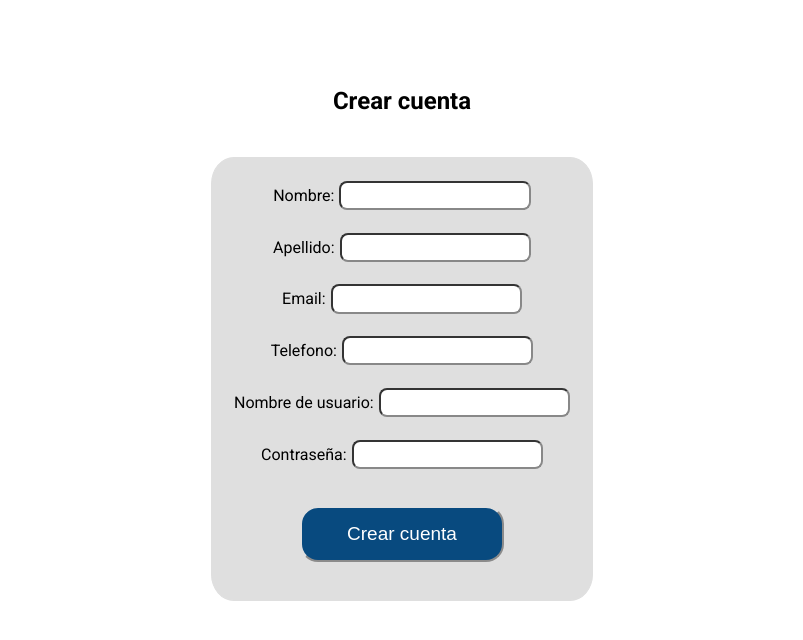
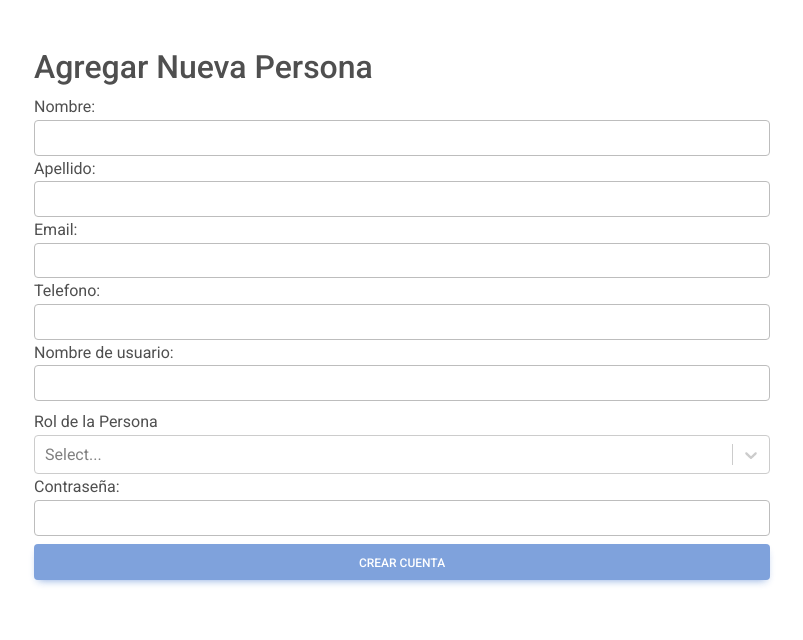
Before and after one commit to HegerAriasSantos/final-bootcamp-frontend, a React (Vite) app: page /register in a window 1280 px wide. Shown: the top 640 px of the page, without its empty margins (238-1041 px from the left). Built offline with nearby package versions, Linux system fonts and the light colour scheme.

Commit message:
Se trabajo el modulo de login y register.

```diff
--- a/package.json
+++ b/package.json
@@ -15,13 +15,15 @@
   "dependencies": {
     "@reduxjs/toolkit": "^1.8.3",
     "axios": "^0.27.2",
+    "mdb-react-ui-kit": "^4.1.0",
     "react": "^18.1.0",
     "react-dom": "^18.1.0",
     "react-redux": "^8.0.2",
     "react-router": "^6.3.0",
     "react-router-dom": "^6.3.0",
+    "react-select": "^5.4.0",
     "sass": "^1.54.0",
-    "sweetalert2": "^11.4.24",
+    "sweetalert2": "^11.4.26",
     "sweetalert2-react-content": "^5.0.2"
   },
   "devDependencies": {
@@ -36,7 +38,6 @@
     "eslint-plugin-jsx-a11y": "^6.5.1",
     "eslint-plugin-prettier": "^4.0.0",
     "eslint-plugin-react": "^7.30.0",
-    "eslint-plugin-react-hooks": "^4.5.0",
     "prettier": "^2.6.2",
     "typescript": "^4.6.3",
     "vite": "^2.9.9",
--- a/src/router/App.tsx
+++ b/src/router/App.tsx
@@ -1,6 +1,6 @@
 import { BrowserRouter, Routes, Route } from 'react-router-dom';
 import ProtectedRoute from './ProtectedRoute';
-import { lazy, Suspense, useEffect } from 'react';
+import { lazy, Suspense, useEffect, useState } from 'react';
 import Loading from '~/views/Loading';
 
 const Home = lazy(() => import('../views/Home'));
--- a/src/styles/global.scss
+++ b/src/styles/global.scss
@@ -1,4 +1,8 @@
 @import url('https://fonts.googleapis.com/css2?family=Roboto:ital,wght@0,400;0,500;0,700;0,900;1,300;1,400;1,500;1,700;1,900&display=swap');
+
+body{
+  background: #8F8D8D;
+}
 
 body,
 html {
--- a/src/views/Login/index.scss
+++ b/src/views/Login/index.scss
@@ -1,11 +1,24 @@
-$gradient: linear-gradient(140deg, rgb(219, 98, 65) 0%, rgb(229, 91, 141) 100%);
+// $gradient: linear-gradient(140deg, rgb(219, 98, 65) 0%, rgb(229, 91, 141) 100%);
 
-#login{
-  background: $gradient;
-	height: 100vh;
-	overflow: hidden;
-  display: flex;
-  align-items: center;
-  justify-content: center;
-  flex-direction: column;
+// #login{
+//   background: $gradient;
+// 	height: 100vh;
+// 	overflow: hidden;
+//   display: flex;
+//   align-items: center;
+//   justify-content: center;
+//   flex-direction: column;
+// }
+
+.container{
+  margin-top: 100px;
 }
+
+.bg{
+  background-image: url(https://cdn1.treatwell.net/images/view/v2.i5293189.w720.h480.x0F68B35E/);
+  background-position: center center;
+}
+
+.btnGuardar{
+  background: #54A9EF;
+}
--- a/src/views/Login/index.tsx
+++ b/src/views/Login/index.tsx
@@ -1,8 +1,57 @@
 import './index.scss';
-function index() {
+import 'mdb-react-ui-kit/dist/css/mdb.min.css';
+import routeLogo from '../../pictures/logo2.png';
+import React, { useState } from 'react';
+import axios from 'axios';
+
+const index = () => {
+  const logoSize = 48;
+  const [email, setEmail] = useState('');
+  const [pass, setPass] = useState('');
+  const uri = 'https://localhost:44336/api/Login/iniciar-sesion';
+
+  const emailData = (event: any) =>{
+    setEmail(event.target.value);
+  }
+  const passData = (event: any) =>{
+    setPass(event.target.value);
+  }
+
+  const saveData = () =>{
+    console.log(`Email: ${email} - Password: ${pass}`);
+    let userObj = { "Email": email, "Password": pass };
+    axios.post(uri, userObj).then( (resp) => {
+      console.log(resp.data);
+      localStorage.setItem("token", resp.data.data.token);
+      localStorage.setItem("role", resp.data.data.rolPerson);
+    });
+
+  }
+
   return (
-    <div id='login'>
-      <h1>login</h1>
+    <div className='container'>
+      <div className='row'>
+        <div className='col'>
+          <div className='text-start'>
+            <img src={routeLogo} alt="aquí un logo" width={logoSize} />
+          </div>
+          <h2 className='fw-bold text-center py-5'>Login</h2>
+
+          <form method='/'>
+            <div className='mb-4'>
+              <input type="email" name='email' className='form-control' placeholder='Email:' onChange={emailData}/>
+            </div>
+            <div className='mb-4'>
+              <input type="password" name='pass' className='form-control' placeholder='Contraseña:' onChange={passData}/>
+            </div>
+            <div className='d-grid'>
+              <button type='button' className='btn btn-primary' onClick={saveData}>Guardar</button>
+            </div>
+          </form>
+        </div>
+        <div className='col bg'>
+        </div>
+      </div>
     </div>
   );
 }
--- a/src/views/Register/index.scss
+++ b/src/views/Register/index.scss
@@ -1,58 +1,58 @@
-//$gradient: linear-gradient(140deg, rgb(219, 98, 65) 0%, rgb(229, 91, 141) 100%);
+// //$gradient: linear-gradient(140deg, rgb(219, 98, 65) 0%, rgb(229, 91, 141) 100%);
 
-#register{
-	height: 100vh;
-	overflow: hidden;
-  display: flex;
-  align-items: center;
-  justify-content: flex-start;
-  flex-direction: column;
-}
+// #register{
+// 	height: 100vh;
+// 	overflow: hidden;
+//   display: flex;
+//   align-items: center;
+//   justify-content: flex-start;
+//   flex-direction: column;
+// }
 
-div {
-  display: flex;
-  align-items: center;
-  justify-content: center;
-  flex-direction: row;
-  margin: 1.4rem;
-}
+// div {
+//   display: flex;
+//   align-items: center;
+//   justify-content: center;
+//   flex-direction: row;
+//   margin: 1.4rem;
+// }
 
-p {
-  display: flex;
-  flex-direction: column;
-  margin: 5px;
-  color: red;
-}
+// p {
+//   display: flex;
+//   flex-direction: column;
+//   margin: 5px;
+//   color: red;
+// }
 
-label {
-  padding-right: 5px;
-}
+// label {
+//   padding-right: 5px;
+// }
 
-.main {
-  border: 1px solid #dfdfdf;
-  background-color: #dfdfdf;
-  border-radius: 6%;
-  display: flex;
-}
+// .main {
+//   border: 1px solid #dfdfdf;
+//   background-color: #dfdfdf;
+//   border-radius: 6%;
+//   display: flex;
+// }
 
-input {
-  padding: 5.2px;
-  border-radius: 8px;
-  border-color: #888888;
-}
+// input {
+//   padding: 5.2px;
+//   border-radius: 8px;
+//   border-color: #888888;
+// }
 
-.button {
-  margin: 15px;
-  padding: 15px 45px;
-  background-color: #084A7F;
-  border-color: #dfdfdf;
-  border-radius: 18px;
-  color: #FFF;
-  font-size: 19px;
-  box-shadow: #000;
+// .button {
+//   margin: 15px;
+//   padding: 15px 45px;
+//   background-color: #084A7F;
+//   border-color: #dfdfdf;
+//   border-radius: 18px;
+//   color: #FFF;
+//   font-size: 19px;
+//   box-shadow: #000;
 
-  &:hover {
-    background-color: #54A9EF;
-    color: #000;
-  }
-}
+//   &:hover {
+//     background-color: #54A9EF;
+//     color: #000;
+//   }
+// }
--- a/src/views/Register/index.tsx
+++ b/src/views/Register/index.tsx
@@ -1,43 +1,153 @@
+import { useState } from 'react';
+import Select from 'react-select'
 import './index.scss';
+import 'mdb-react-ui-kit/dist/css/mdb.min.css';
+import axios from 'axios';
+import Swal from 'sweetalert2';
 
 function index() {
+
+  const uri = 'https://localhost:44336/api/RegisterPerson/new-user';
+  const [name, setName] = useState('');
+  const [lastname, setLastname] = useState('');
+  const [email, setEmail] = useState('');
+  const [phone, setPhone] = useState('');
+  const [username, setUsername] = useState('');
+  const [rolId, setRolId] = useState(0);
+  const options = [
+    { value: 1, label: 'Peluquero' },
+    { value: 2, label: 'Cliente' }
+  ];
+  const [pass, setPass] = useState('');
+  const [buttonState, setButtonState] = useState(false);
+
+  const nameChange = (event: any) => {
+    //...
+    validateForm();
+    setName(event.target.value);
+  }
+  const lastnameChange = (event: any) => {
+    //...
+    validateForm();
+    setLastname(event.target.value);
+  }
+  const emailChange = (event: any) => {
+    //...
+    validateForm();
+    setEmail(event.target.value);
+  }
+  const phoneChange = (event: any) => {
+    //...
+    validateForm();
+    setPhone(event.target.value);
+  }
+  const usernameChange = (event: any) => {
+    //...
+    validateForm();
+    setUsername(event.target.value);
+  }
+  const rolIdChange = (event: any) => {
+    //...
+    validateForm();
+    setRolId(event.value);
+  }
+  const passChange = (event: any) => {
+    //...
+    validateForm();
+    setPass(event.target.value);
+    validateForm();
+  }
+
+  const validateForm = () => {
+    //...
+    if(name != '' && lastname != '' && email != '' && phone != '' && username != '' && rolId != 0 && pass != ''){
+      console.log('datos validos');
+      setButtonState(true);
+    }
+  }
+
+  const addPerson = () => {
+    const personObj = {
+      "Name": name,
+      "LastName": lastname,
+      "Email": email,
+      "Phone": phone,
+      "Username": username,
+      "Password": pass,
+      "RoleId": rolId
+    }
+    const config = {
+      headers: { Authorization: `Bearer ${localStorage.getItem('token')}` }
+    }
+
+    const messageResponse = (value: boolean) => {
+      if(value){
+        Swal.fire(
+          'Exito',
+          'Persona agregada con exito',
+          'success'
+        )
+      }else{
+        Swal.fire(
+          'Error',
+          'That thing is still around?',
+          'error'
+        );
+      }
+    }
+
+    axios.post(uri, personObj, config)
+    .then( (resp) => {
+      console.log(resp.data.response);
+      messageResponse(resp.data.response);
+    });
+
+
+    console.log(personObj);
+  }
+
   return (
-    <div id='register'>
-      <div className='title'>
-        <h2>Crear cuenta</h2>
+    <div className='container mt-5'>
+      <div className='row justify-content-center'>
+        <div className='col-md-8'>
+          <h2>Agregar Nueva Persona</h2>
         </div>
-
-      <main className='main'>
-        <form>
-          <div>
+        <div className='col-md-8'>
+          <form method='/'>
+            <div className='form-group'>
               <label htmlFor='name'>Nombre: </label>
-            <input type='text' id='name' />
+              <input className='form-control' type='text' id='name' onChange={nameChange}/>
             </div>
-          <div>
+            <div className='form-group'>
               <label htmlFor='lastname'>Apellido: </label>
-            <input type='text' id='lastname' />
+              <input className='form-control' type='text' id='lastname' onChange={lastnameChange}/>
             </div>
-          <div>
+            <div className='form-group'>
               <label htmlFor='email'>Email: </label>
-            <input type='email' id='email' />
+              <input className='form-control' type='email' id='email' onChange={emailChange}/>
             </div>
-          <div>
+            <div className='form-group'>
               <label htmlFor='telefono'>Telefono: </label>
-            <input type='number' id='phone' />
+              <input className='form-control' type='text' id='phone' onChange={phoneChange}/>
             </div>
-          <div>
+            <div className='form-group'>
               <label htmlFor='username'>Nombre de usuario: </label>
-            <input type='text' id='username' />
+              <input className='form-control' type='text' id='username' onChange={usernameChange}/>
             </div>
-          <div>
+            <div className='form-group mt-2'>
+              <label htmlFor="rolId">Rol de la Persona</label>
+              <Select options={options} id="rolId" onChange={rolIdChange}/>
+            </div>
+            <div className='form-group'>
               <label htmlFor='password'>Contraseña: </label>
-            <input type='password' id='password' />
+              <input className='form-control' type='password' id='password' onChange={passChange}/>
             </div>
-          <div>
-            <button className='button'>Crear cuenta</button>
+            <div className='form-group'>
+              <button type='button' className='btn btn-primary mt-2 btn-block' disabled={!buttonState} onClick={addPerson}>Crear cuenta</button>
             </div>
           </form>
-      </main>
+        </div>
+      </div>
     </div>
   );
 }
```
Also changed, not shown: src/pictures/logo2.png (added), 1 other file (tests, documents, lock files or other folders). Lines whose indentation alone changed are shown as unchanged.
